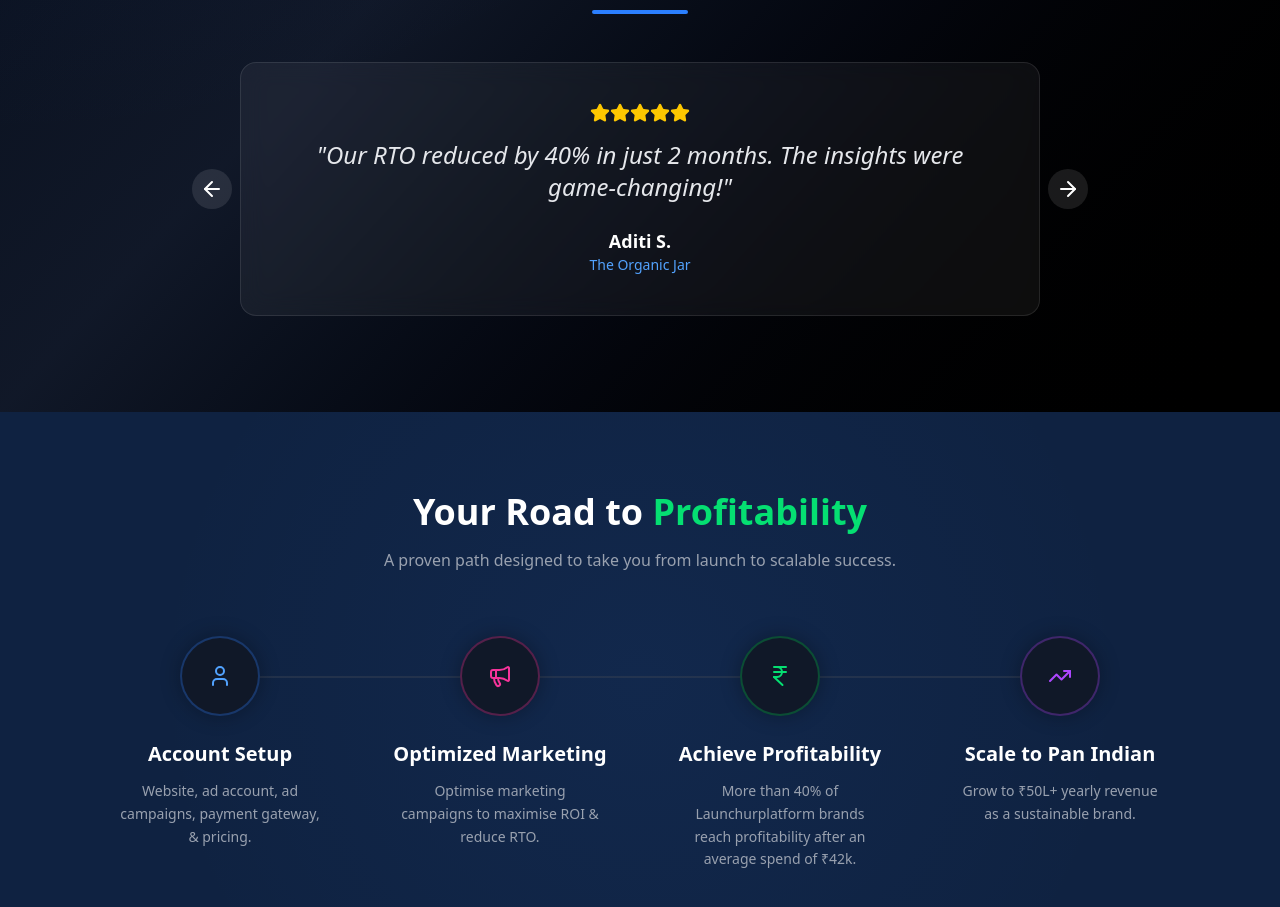
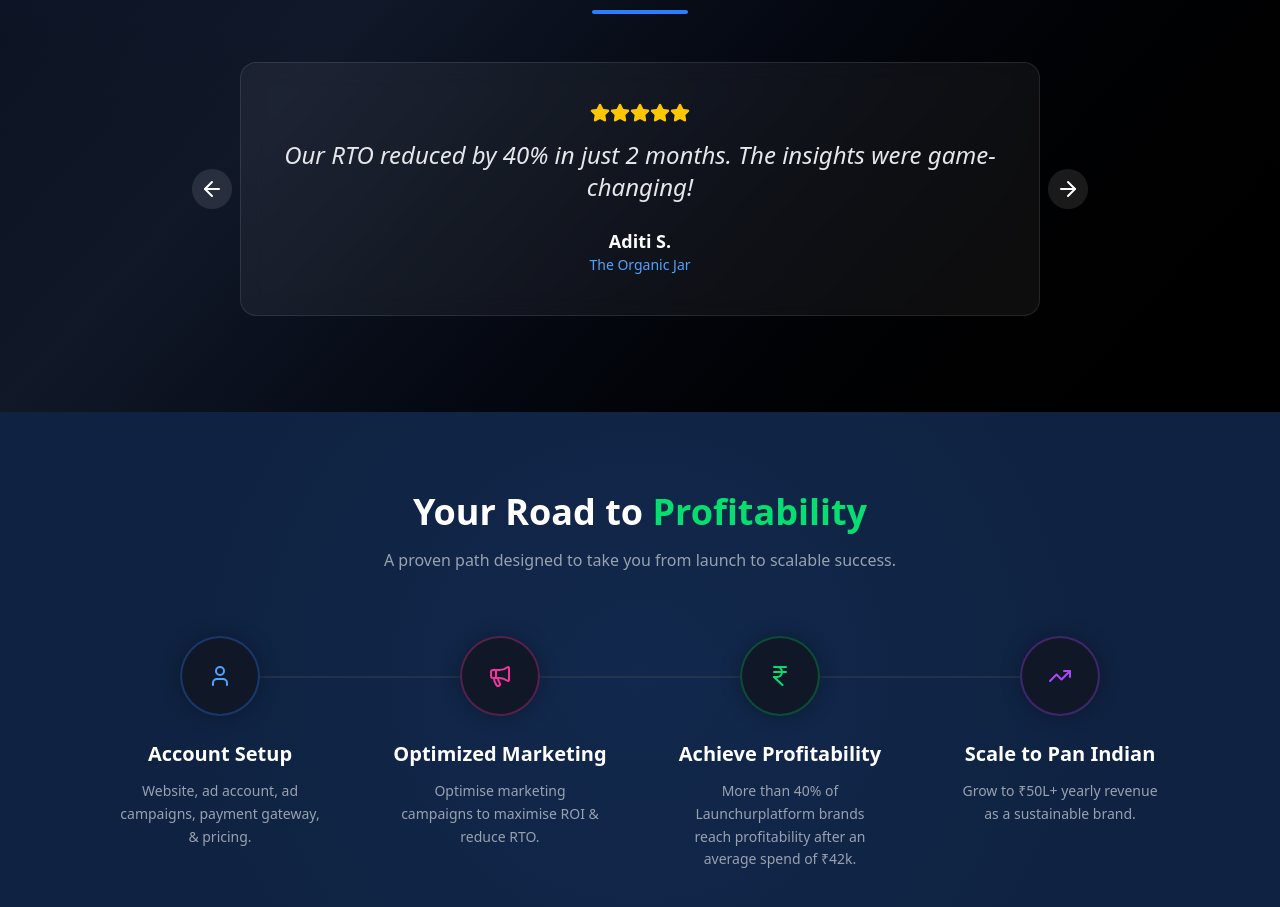
Before and after one commit to deepanshu26kohli/tech-bits, a Next.js app: page /contact in a window 1280 px wide. Shown: the part 1000-1907 px from the top of the page. Built offline with nearby package versions, Linux system fonts and the light colour scheme.

Commit message:
ts error resolved

```diff
--- a/components/ContactContent.tsx
+++ b/components/ContactContent.tsx
@@ -388,7 +388,7 @@ const ContactContent = () => {
                                         ))}
                                     </div>
                                     <p className="text-xl md:text-2xl text-gray-200 italic mb-6">
-                                        "{TESTIMONIALS[currentTestimonialIndex].text}"
+                                        {TESTIMONIALS[currentTestimonialIndex].text}
                                     </p>
                                     <div>
                                         <h4 className="text-lg font-bold text-white">{TESTIMONIALS[currentTestimonialIndex].name}</h4>
```
